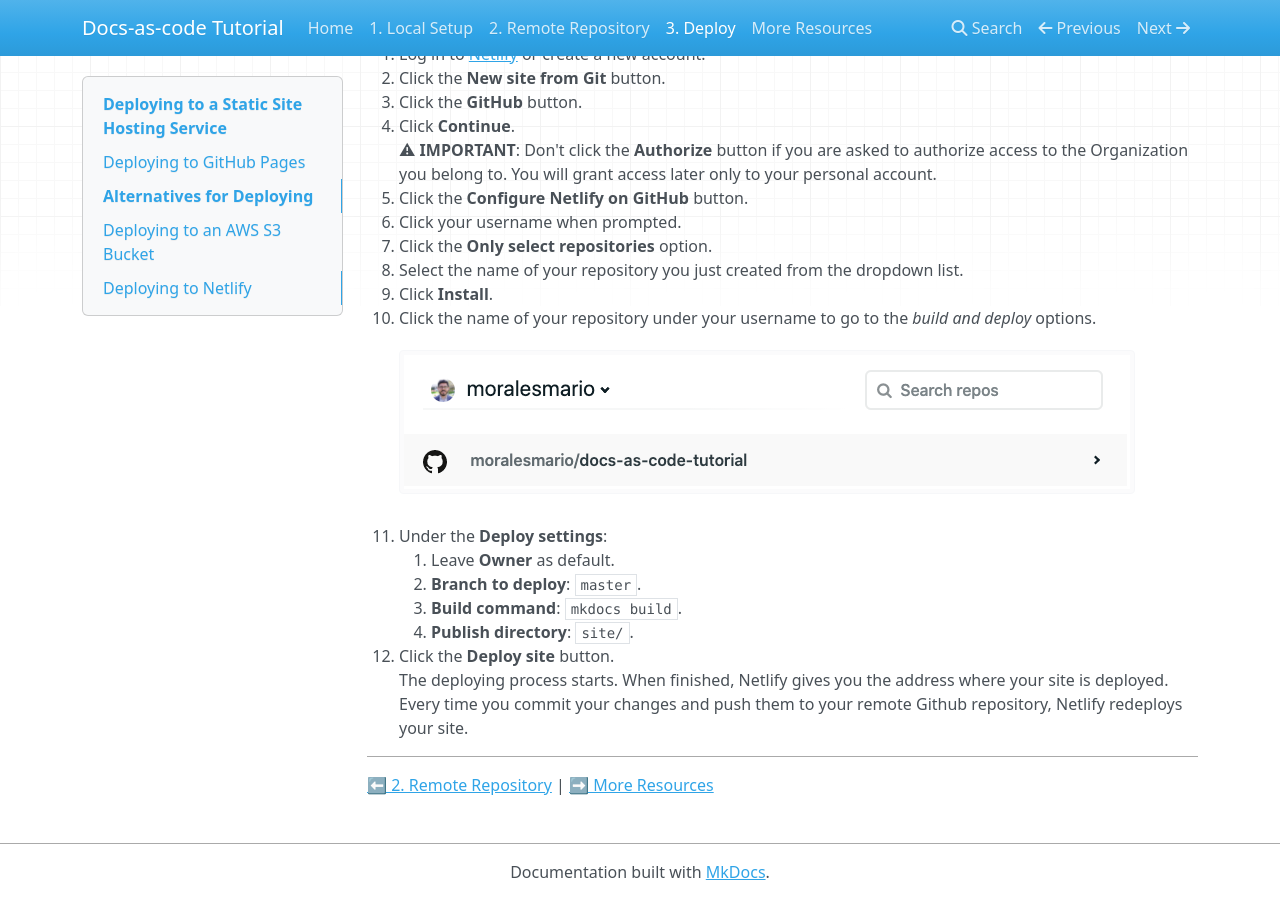
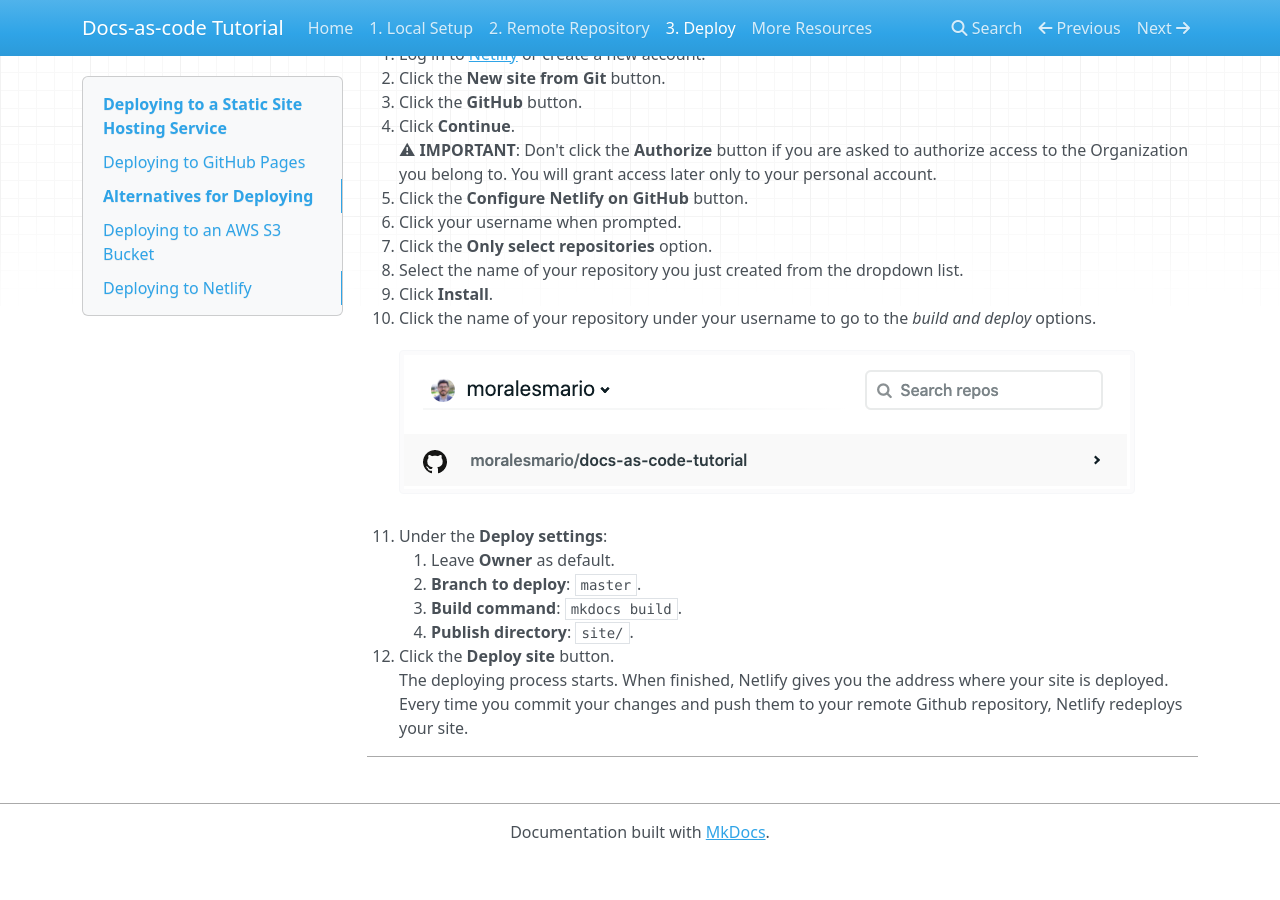
Before and after one commit to moralesmario/docs-as-code-tutorial, an MkDocs documentation site: the page built from docs/deploy.md, in a window 1280 px wide and 900 px high, scrolled down 2213 px. Built offline with MkDocs 1.6.1, drawn with Linux system fonts in a browser that asks for light colours; nearby versions of some CDN libraries; after the commit the page ends 3073 px from its top, so only the background shows below that.

Commit message:
Update deploy.md

```diff
--- a/docs/deploy.md
+++ b/docs/deploy.md
@@ -85,5 +85,3 @@ To connect your repository with Netlify:
 The deploying process starts. When finished, Netlify gives you the address where your site is deployed. Every time you commit your changes and push them to your remote Github repository, Netlify redeploys your site.
 
 ---
-
-[⬅ 2. Remote Repository](/repo/) | [➡ More Resources](/more-resources/)
```
